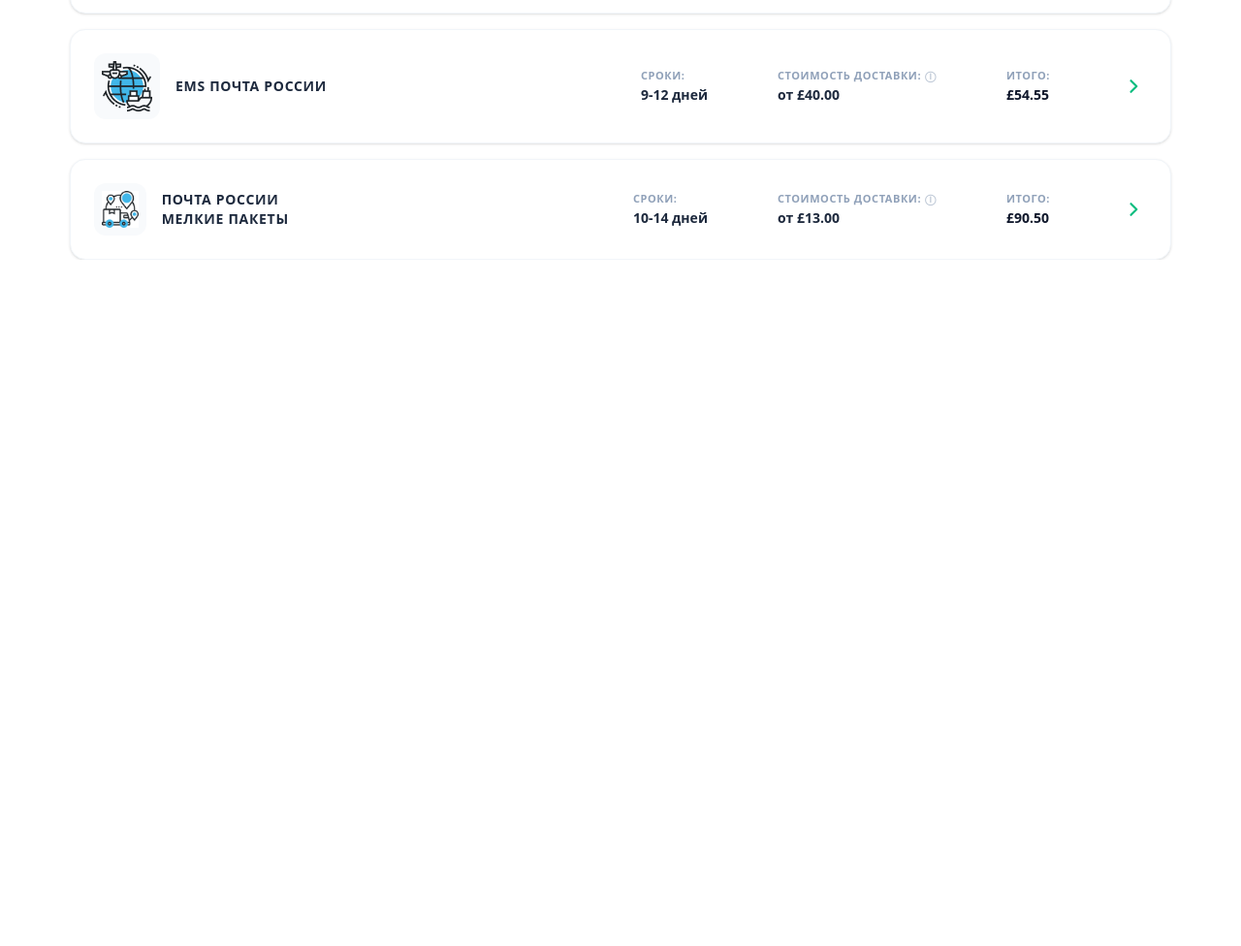
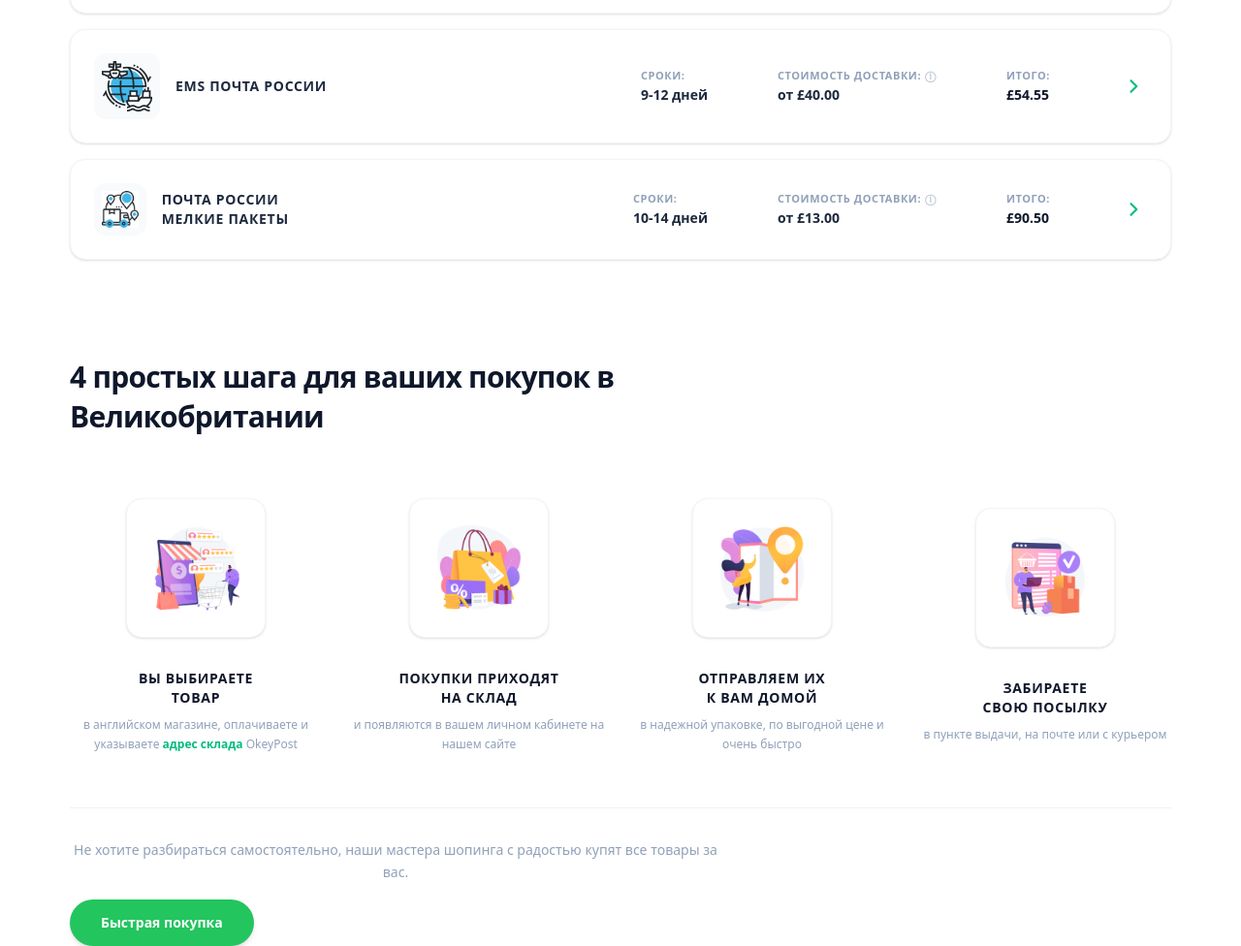
Before and after one commit to dxaylo-ux/week-3-home-4, a website: page index.html in a window 1280 px wide. Shown: the part 2782-3758 px from the top of the page at 97% size. Before the commit the page ends 3050 px from the top, so only its background shows below. Drawn offline with Linux system fonts and the light colour scheme.

Commit message:
section5

```diff
--- a/index.html
+++ b/index.html
@@ -383,5 +383,92 @@
   </div>
   </section>
 
+  <section class="max-w-[1200px] m-auto mt-[100px]">
+    <div class="px-4 sm:px-6 lg:px-8 ">
+    <h2 class="text-2xl sm:text-3xl font-extrabold text-slate-900 tracking-tight mb-12 max-w-xl leading-snug">
+      4 простых шага для ваших покупок в Великобритании
+    </h2>
+
+    <div class="grid grid-cols-1 flex items-center text-center sm:grid-cols-2 lg:grid-cols-4 gap-8 mb-14">
+
+      <div class="flex flex-col space-y-4 items-center">
+        <div class="h-44 flex items-center justify-start relative">
+          <div class="p-4 bg-white rounded-2xl shadow-sm border border-slate-100 flex items-center justify-center text-4xl w-36 h-36">
+            <img src="img/Иллюстрация (2).png" alt="">
+          </div>
+          </div>
+        <div class="space-y-2">
+          <h3 class="text-sm font-black text-slate-900 uppercase tracking-wider">
+            Вы выбираете <br> товар
+          </h3>
+          <p class="text-xs text-slate-400 font-medium leading-relaxed">
+            в английском магазине, оплачиваете и указываете <span class="text-emerald-500 font-bold">адрес склада</span> OkeyPost
+          </p>
+        </div>
+      </div>
+
+      <div class="flex flex-col space-y-4 items-center">
+        <div class="h-44 flex items-center justify-start relative">
+          <div class="p-4 bg-white rounded-2xl shadow-sm border border-slate-100 flex items-center justify-center text-4xl w-36 h-36">
+            <img src="img/Иллюстрация (3).png" alt="">
+          </div>
+          </div>
+        <div class="space-y-2">
+          <h3 class="text-sm font-black text-slate-900 uppercase tracking-wider">
+            Покупки приходят <br> на склад
+          </h3>
+          <p class="text-xs text-slate-400 font-medium leading-relaxed">
+            и появляются в вашем личном кабинете на нашем сайте
+          </p>
+        </div>
+      </div>
+
+      <div class="flex flex-col space-y-4 items-center">
+        <div class="h-44 flex items-center justify-start relative">
+          <div class="p-4 bg-white rounded-2xl shadow-sm border border-slate-100 flex items-center justify-center text-4xl w-36 h-36">
+            <img src="img/Слой 2.png" alt="">
+          </div>
+          </div>
+        <div class="space-y-2">
+          <h3 class="text-sm font-black text-slate-900 uppercase tracking-wider">
+            Отправляем их <br> к вам домой
+          </h3>
+          <p class="text-xs text-slate-400 font-medium leading-relaxed">
+            в надежной упаковке, по выгодной цене и очень быстро
+          </p>
+        </div>
+      </div>
+
+      <div class="flex flex-col space-y-4 items-center">
+        <div class="h-44 flex items-center justify-start relative">
+          <div class="p-4 bg-white rounded-2xl shadow-sm border border-slate-100 flex items-center justify-center text-4xl w-36 h-36">
+            <img src="img/Иллюстрация (4).png" alt="">
+          </div>
+          </div>
+        <div class="space-y-2">
+          <h3 class="text-sm font-black text-slate-900 uppercase tracking-wider">
+            Забираете <br> свою посылку
+          </h3>
+          <p class="text-xs text-slate-400 font-medium leading-relaxed">
+            в пункте выдачи, на почте или с курьером
+          </p>
+        </div>
+      </div>
+
+    </div>
+
+    <div class="border-t border-slate-200/60 pt-8 space-y-4">
+      <p class="text-sm text-slate-400 font-medium max-w-2xl leading-relaxed text-center">
+        Не хотите разбираться самостоятельно, наши мастера шопинга с радостью купят все товары за вас.
+      </p>
+      <div>
+        <button type="button" class="bg-[#22C55E] text-white font-semibold text-sm px-8 py-3.5 rounded-full shadow-md">
+          Быстрая покупка
+        </button>
+      </div>
+    </div>
+  </div>
+  </section>
+
 </body>
 </html>
```
Also changed, not shown: img/Иллюстрация (2).png (added), img/Иллюстрация (3).png (added), img/Иллюстрация (4).png (added), img/Слой 2.png (added), src/output.css.
